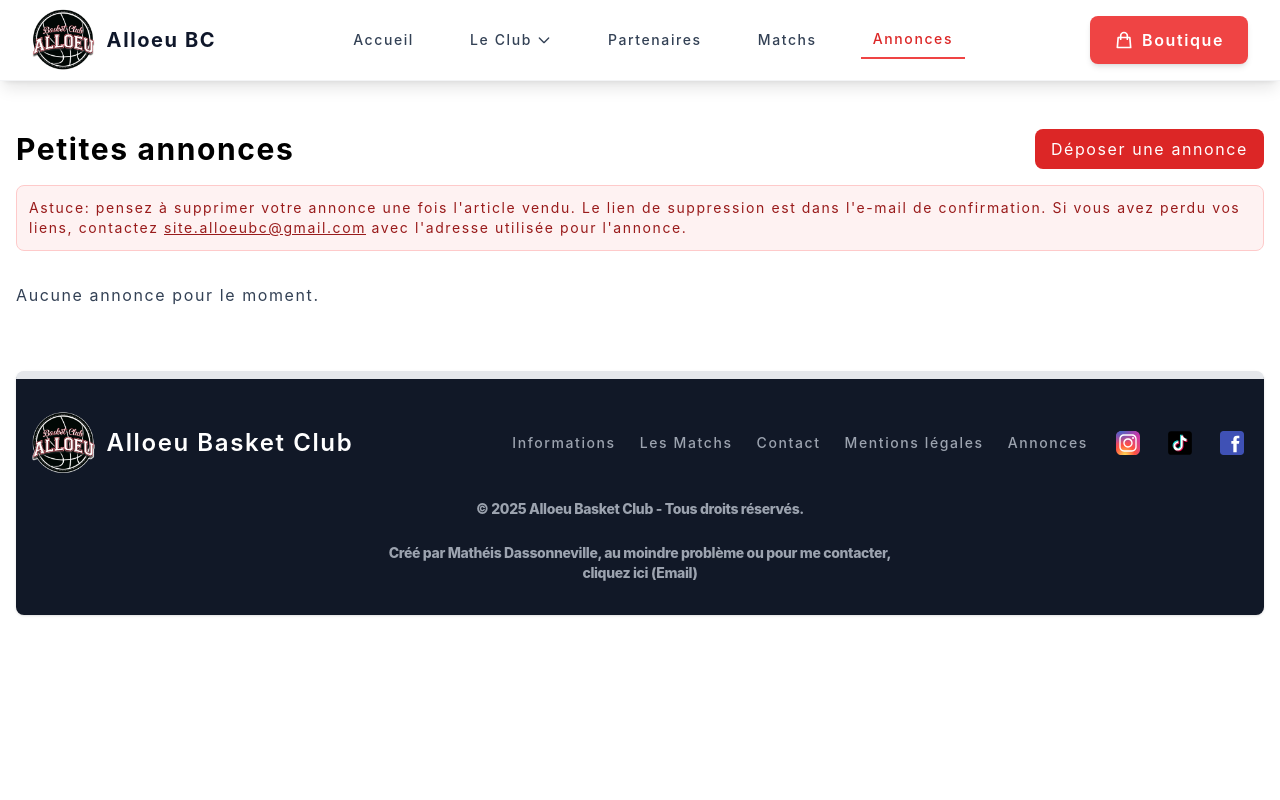
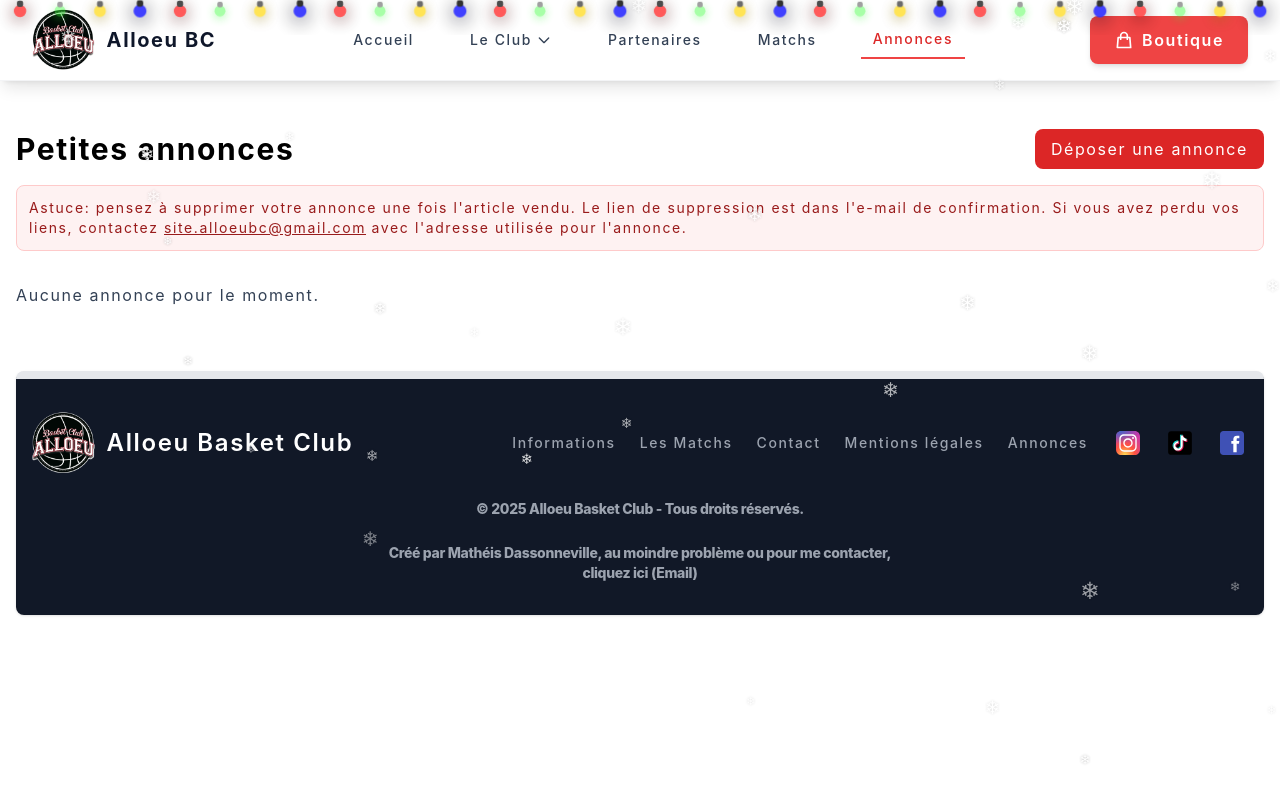
Before and after one commit to MatheisDsn/alloeubc_website, a Django app: page /annonces/ in a window 1280 px wide. Run offline with Django 4.2, Linux system fonts and the light colour scheme; data comes from the database, SQL or seed files in the repository; data that the repository does not hold is empty; parts of the project's set-up code (start-up, migrations or seed data) failed here and were passed over; some libraries are stand-ins or nearby versions; some web fonts are replaced.

Commit message:
Implement Christmas decorations in base.html
Added festive decorations including falling snowflakes and Christmas lights.

```diff
--- a/alloeu_bc/mysite/index/templates/index/base.html
+++ b/alloeu_bc/mysite/index/templates/index/base.html
@@ -765,5 +765,107 @@
         </span>
       </div>
     </footer>
+
+    <!-- Décoration de Noël : Neige + Guirlandes -->
+    <style>
+      /* Neige */
+      .snowflake {
+        position: fixed;
+        top: -20px;
+        z-index: 9999;
+        color: #fff;
+        user-select: none;
+        pointer-events: none;
+        animation-name: fall;
+        animation-timing-function: linear;
+        animation-iteration-count: infinite;
+        text-shadow: 0 0 3px rgba(0,0,0,0.3);
+      }
+      @keyframes fall {
+        to { transform: translateY(105vh); }
+      }
+
+      /* Guirlande lumineuse */
+      .christmas-lights-container {
+        position: fixed;
+        top: -5px;
+        left: 0;
+        width: 100%;
+        height: 40px;
+        z-index: 9997;
+        pointer-events: none;
+        display: flex;
+        justify-content: space-around;
+        overflow: hidden;
+      }
+      .light-bulb {
+        position: relative;
+        width: 12px;
+        height: 12px;
+        border-radius: 50%;
+        margin-top: 10px;
+        animation: light-flash 1.5s infinite alternate;
+      }
+      .light-bulb::before {
+        content: '';
+        position: absolute;
+        top: -4px;
+        left: 3px;
+        width: 6px;
+        height: 6px;
+        background: #222;
+        border-radius: 2px;
+      }
+
+      .light-red { background-color: #ff3333; box-shadow: 0 2px 10px #ff3333; animation-delay: 0s; }
+      .light-green { background-color: #33ff33; box-shadow: 0 2px 10px #33ff33; animation-delay: 0.5s; }
+      .light-gold { background-color: #ffd700; box-shadow: 0 2px 10px #ffd700; animation-delay: 1s; }
+      .light-blue { background-color: #3333ff; box-shadow: 0 2px 10px #3333ff; animation-delay: 1.5s; }
+
+      @keyframes light-flash {
+        0% { opacity: 0.4; transform: scale(0.9); }
+        100% { opacity: 1; transform: scale(1.1); box-shadow: 0 2px 20px currentColor; }
+      }
+    </style>
+
+    <script>
+      document.addEventListener("DOMContentLoaded", function () {
+        // 1. Neige
+        const snowContainer = document.createElement("div");
+        snowContainer.id = "snow-container";
+        Object.assign(snowContainer.style, {
+            position: "fixed", top: "0", left: "0", width: "100%", height: "100%",
+            pointerEvents: "none", zIndex: "9999"
+        });
+        document.body.appendChild(snowContainer);
+
+        function createSnowflake() {
+          const snowflake = document.createElement("div");
+          snowflake.classList.add("snowflake");
+          snowflake.textContent = "❄";
+          snowflake.style.left = Math.random() * 100 + "vw";
+          snowflake.style.animationDuration = Math.random() * 5 + 5 + "s";
+          snowflake.style.opacity = Math.random() * 0.7 + 0.3;
+          snowflake.style.fontSize = Math.random() * 15 + 10 + "px";
+          snowContainer.appendChild(snowflake);
+          setTimeout(() => snowflake.remove(), 10000);
+        }
+        setInterval(createSnowflake, 200);
+
+        // 2. Guirlande lumineuse
+        const lightsContainer = document.createElement("div");
+        lightsContainer.classList.add("christmas-lights-container");
+        const colors = ["light-red", "light-green", "light-gold", "light-blue"];
+        const width = window.innerWidth;
+        const count = Math.floor(width / 40);
+
+        for (let i = 0; i < count; i++) {
+            const bulb = document.createElement("div");
+            bulb.classList.add("light-bulb", colors[i % colors.length]);
+            lightsContainer.appendChild(bulb);
+        }
+        document.body.appendChild(lightsContainer);
+      });
+    </script>
   </body>
 </html>
```
